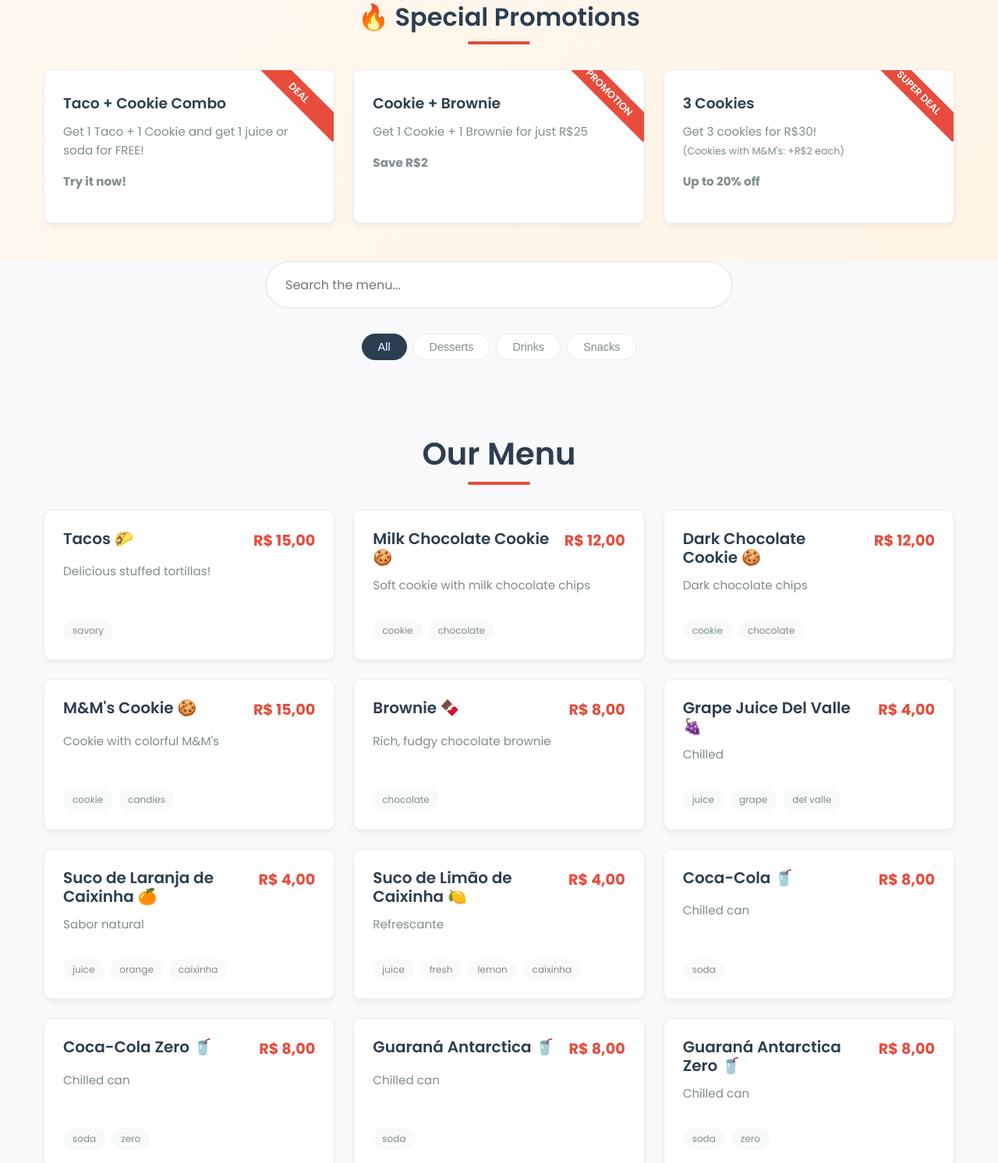
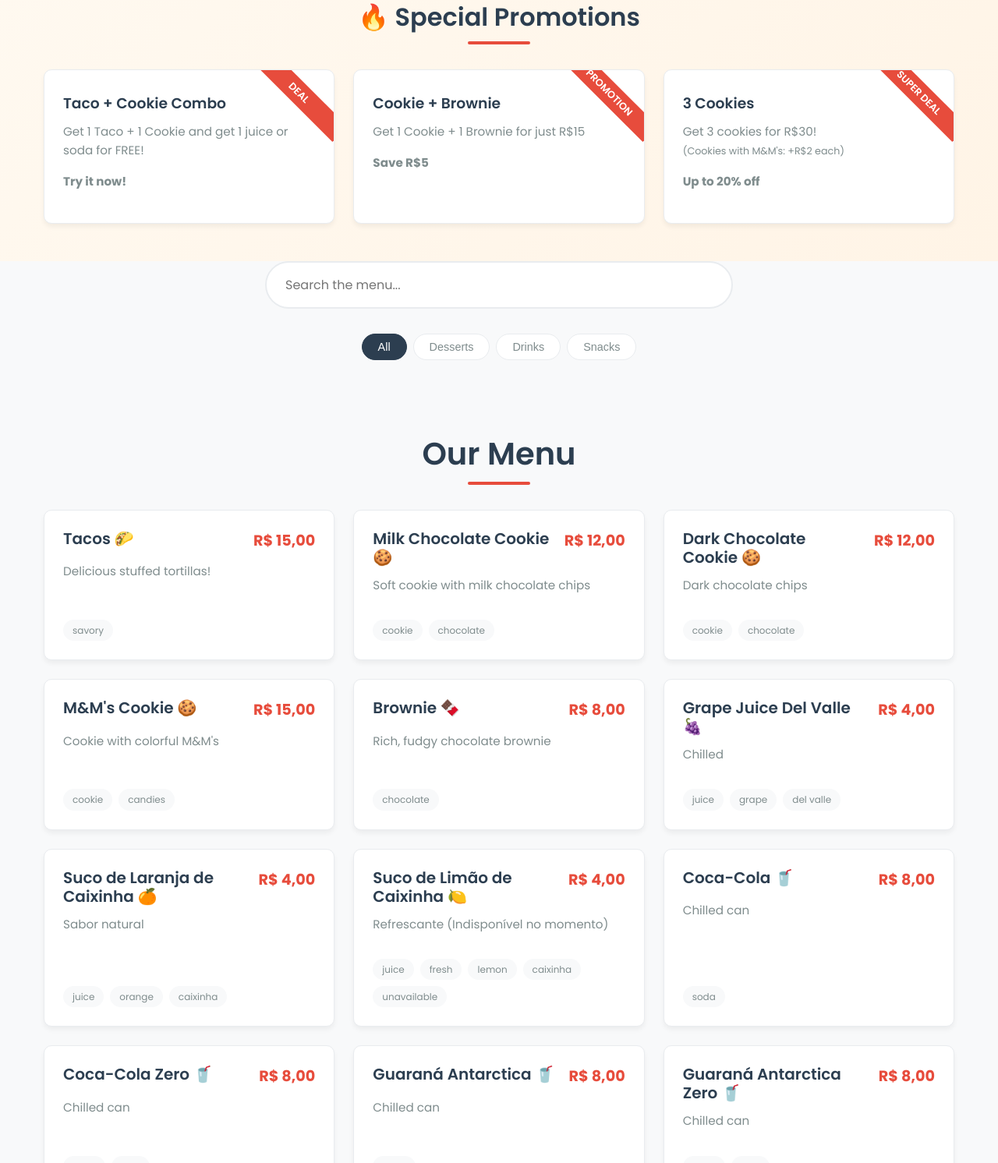
Before and after one commit to marcelohas/foods, a plain HTML site: page index.html in a window 1280 px wide. Shown: the part 425-1917 px from the top of the page at 78% size. Drawn offline with Linux system fonts and the light colour scheme.

Commit message:
Add files via upload

```diff
--- a/index.html
+++ b/index.html
@@ -85,11 +85,12 @@
         {
           id: 8,
           name: 'Suco de Limão de Caixinha',
-          description: 'Refrescante',
+          description: 'Refrescante (Indisponível no momento)',
           price: 4.00,
           category: 'Drinks',
-          tags: ['juice', 'fresh', 'lemon', 'caixinha'],
-          emoji: '🍋'
+          tags: ['juice', 'fresh', 'lemon', 'caixinha', 'unavailable'],
+          emoji: '🍋',
+          available: false
         },
         {
           id: 9,
@@ -170,8 +171,8 @@
         <div class="promo-card">
           <span class="promo-badge">Promotion</span>
           <h3>Cookie + Brownie</h3>
-          <p>Get 1 Cookie + 1 Brownie for just R$25</p>
-          <p class="promo-price">Save R$2</p>
+          <p>Get 1 Cookie + 1 Brownie for just R$15</p>
+          <p class="promo-price">Save R$5</p>
         </div>
         <div class="promo-card">
           <span class="promo-badge">Super Deal</span>
```
